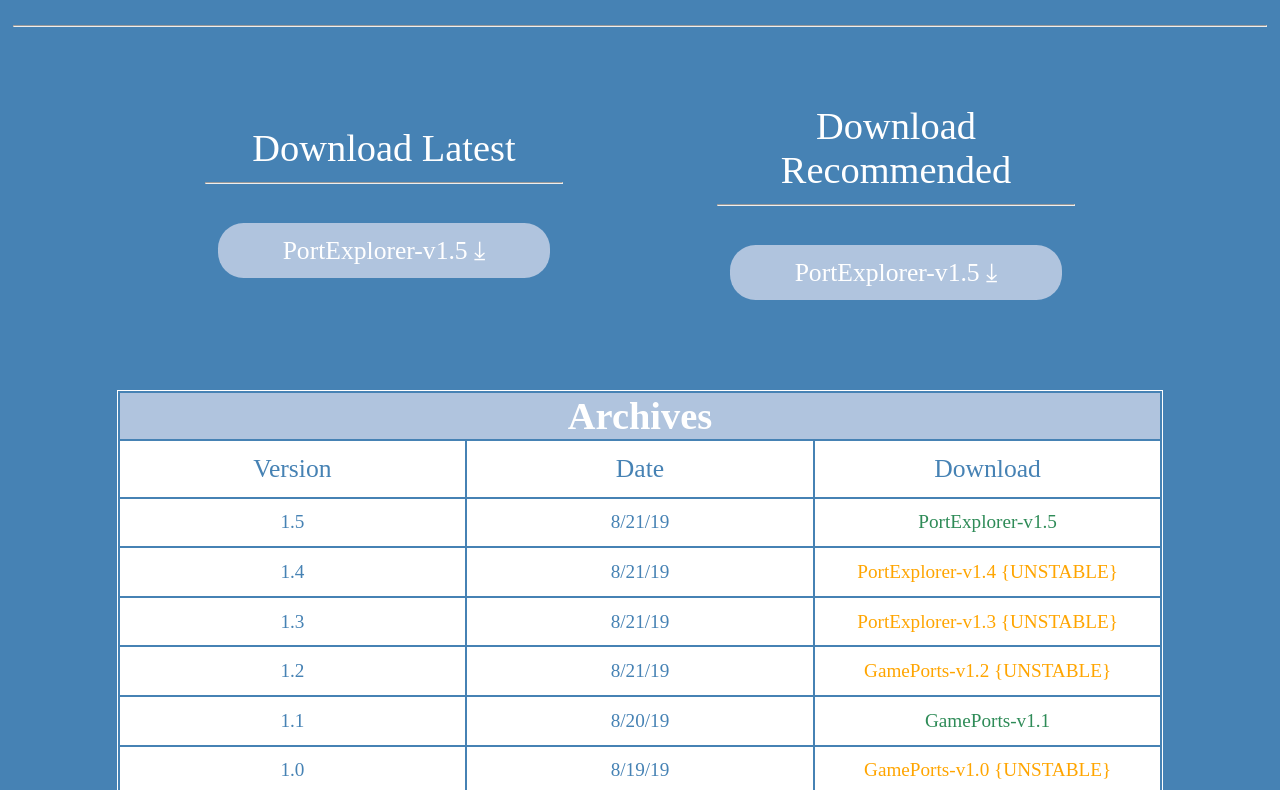
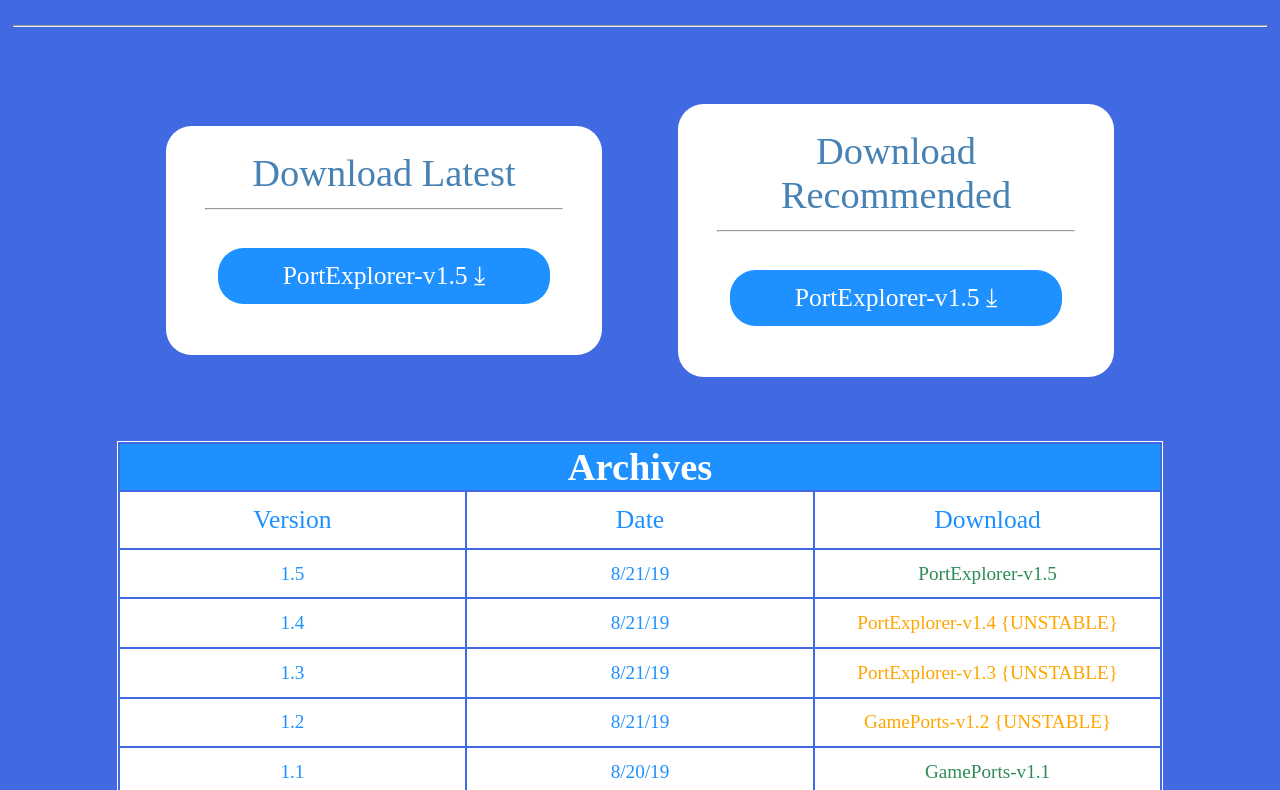
Before and after one commit to swimauger/PortExplorer, a plain HTML site: page docs/index.html in a window 1280 px wide. Shown: the part 126-916 px from the top of the page. Drawn offline with Linux system fonts and the light colour scheme.

Commit message:
Change download page color scheme

```diff
--- a/docs/index.html
+++ b/docs/index.html
@@ -7,7 +7,7 @@
                 margin: 0;
             }
             body {
-                background-color: steelblue;
+                background-color: royalblue;
             }
             h1 {
                 font-size: 5vw;
@@ -20,7 +20,7 @@
                 margin: 1vw;
             }
             .downloads {
-                padding: 5vw 15vw;
+                padding: 5vw 13vw;
                 display: flex;
                 flex-direction: row;
                 justify-content: space-between;
@@ -30,11 +30,19 @@
                 font-family: Futura;
             }
             .latest-release {
+                background-color: white;
+                border-radius: 2vw;
+                padding: 2vw;
+                color: steelblue;
                 display: flex;
                 flex-direction: column;
                 width: 30vw;
             }
             .recommended-release {
+                background-color: white;
+                border-radius: 2vw;
+                padding: 2vw;
+                color: steelblue;
                 display: flex;
                 flex-direction: column;
                 width: 30vw;
@@ -51,7 +59,7 @@
                 font-family: Futura;
                 border: none;
                 border-radius: 2vw;
-                background-color: lightsteelblue;
+                background-color: dodgerblue;
                 color: white;
             }
             a.recommended-download {
@@ -62,18 +70,16 @@
                 font-family: Futura;
                 border: none;
                 border-radius: 2vw;
-                background-color: lightsteelblue;
+                background-color: dodgerblue;
                 color: white;
             }
             a.latest-download:hover {
                 cursor: pointer;
                 text-decoration: underline;
-                background-color: lightblue;
             }
             a.recommended-download:hover {
                 cursor: pointer;
                 text-decoration: underline;
-                background-color: lightblue;
             }
             .archives {
                 display: flex;
@@ -85,7 +91,7 @@
                 border: 1px solid white;
             }
             th {
-                background-color: lightsteelblue;
+                background-color: dodgerblue;
                 color: white;
                 font-family: Lobster;
                 font-size: 3vw;
@@ -100,7 +106,7 @@
 
             thead, tbody {
                 background-color: white;
-                color: steelblue;
+                color: dodgerblue;
             }
             tbody td {
                 font-size: 1.5vw;
```
